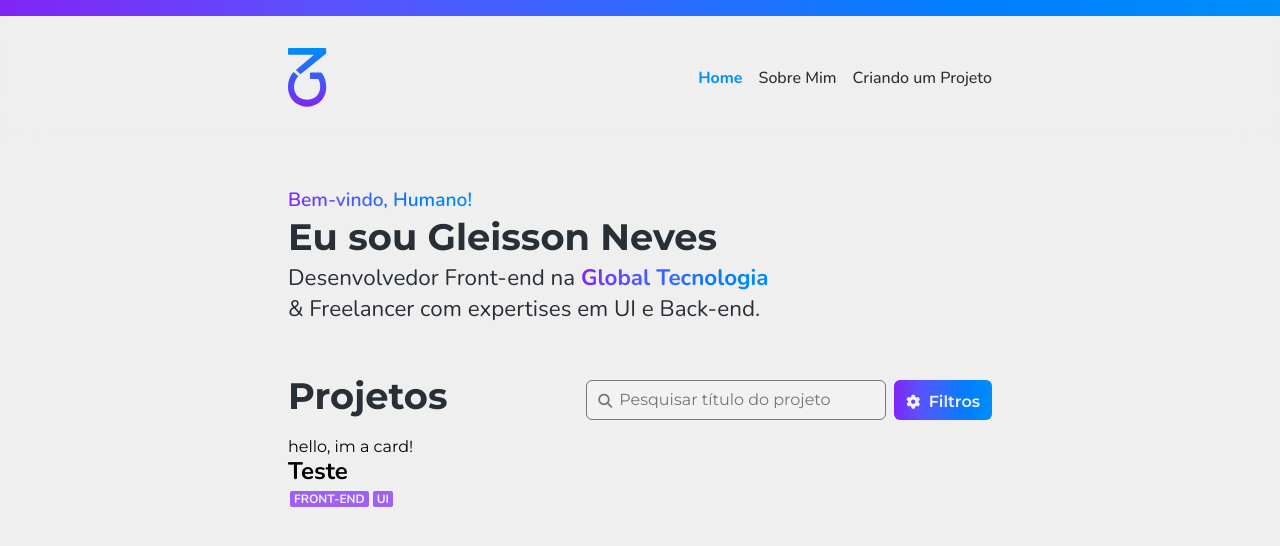
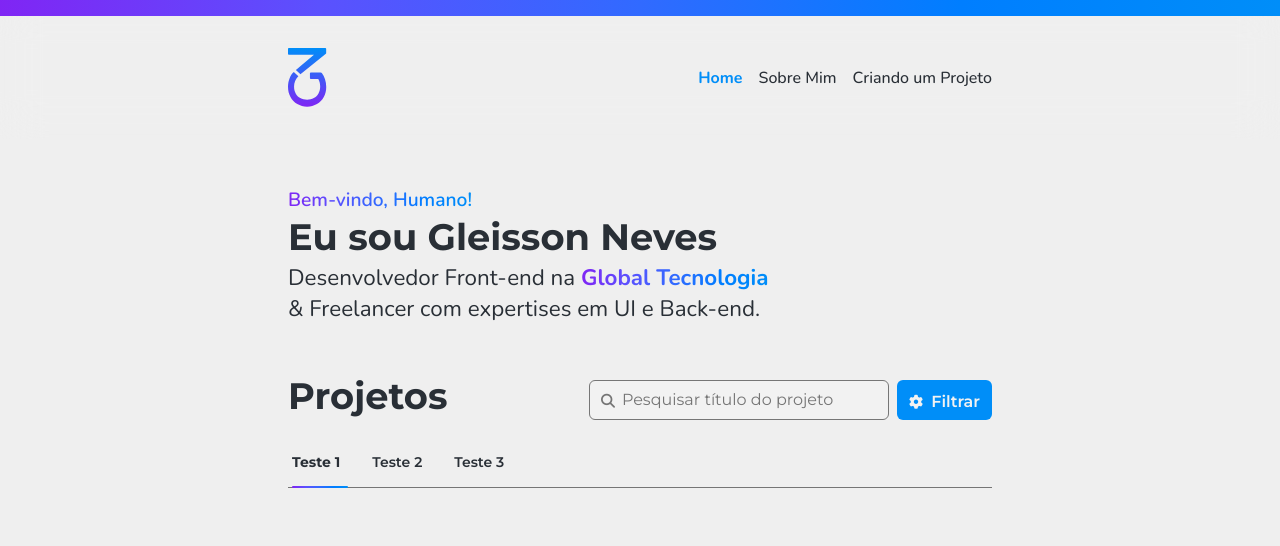
Before and after one commit to gleissonneves/gleissonneves, a Vue app: page / in a window 1280 px wide. Shown: the top 546 px of the page. Built offline with nearby package versions, Linux system fonts and the light colour scheme.

Commit message:
feat: adicionado componente de tab

```diff
--- /dev/null
+++ b/src/shared/components/atoms/Tab/TabComponent.vue
@@ -0,0 +1,87 @@
+<!-- eslint-disable vuejs-accessibility/click-events-have-key-events -->
+<!-- eslint-disable max-len -->
+<template>
+  <div class="tab-container">
+    <ul>
+      <li v-for="item in tabList"
+        :key="item.id"
+        :class="isActivedTab(item.id) ? 'actived' : ''"
+        @click="setActivedTab(item.id)">
+        {{ item.label }}
+      </li>
+    </ul>
+  </div>
+</template>
+
+<script>
+export default {
+  name: 'TabComponent',
+  props: {
+    tabList: {
+      type: Array,
+      required: true,
+    },
+  },
+  data() {
+    return {
+      activedTab: [String, Number],
+    };
+  },
+
+  created() {
+    this.activedTab = this.tabList[0].id;
+  },
+
+  methods: {
+    isActivedTab(id) {
+      return this.activedTab === id;
+    },
+
+    setActivedTab(id) {
+      this.activedTab = id;
+    },
+  },
+};
+</script>
+
+<style lang="scss">
+.tab-container {
+  width: 100%;
+
+  ul {
+    display: flex;
+    border-bottom: 1px solid var(--green-color-primary);
+    width: 100%;
+    padding-bottom: 16px;
+
+    li {
+      color: var(--black-contrast-color);
+      cursor: pointer;
+      position: relative;
+      font-weight: 600;
+      font-size: 14px;
+      padding-left: 4px;
+      padding-right: 4px;
+
+      &:nth-child(1n+1) {
+        margin-right: 24px;
+      }
+
+      &.actived {
+        font-weight: bold;
+
+        &::after {
+          content: '';
+          display: block;
+          width: 100%;
+          height: 2px;
+          position: absolute;
+          bottom: -17px;
+          border-radius: 2px;
+          background: var(--linear-gradient-brand);
+        }
+      }
+    }
+  }
+}
+</style>
--- a/src/views/Home/HomeView.vue
+++ b/src/views/Home/HomeView.vue
@@ -25,16 +25,14 @@
           <h1>Projetos</h1>
         </div>
         <div class="home-content-project-content-pesquisa">
-          <label  for="home-content-project-pesquisa">
-            <input
-              type="text" name="pesquisa" id="home-content-project-pesquisa"
-              placeholder="Pesquisar título do projeto"
-            >
+          <label for="home-content-project-pesquisa">
+            <input type="text" name="pesquisa" id="home-content-project-pesquisa"
+              placeholder="Pesquisar título do projeto">
             <i id="input-for-search" class="fa-solid fa-magnifying-glass"></i>
           </label>
           <button class="home-content-project-filter">
             <i id="btn-icon" class="fa-solid fa-gear"></i>
-            Filtros
+            Filtrar
           </button>
         </div>
       </div>
@@ -42,21 +40,27 @@
     <!--  -->
 
     <section id="home-content-cards">
-      <card-component
-        title="Teste"
-        :badge="badge"
+      <tab-component
+        :tabList="tabList"
       />
+
+      <!-- <card-component
+          title="Teste"
+          :badge="badge"
+        /> -->
     </section>
   </div>
 </template>
 
 <script>
-import CardComponent from '@/shared/components/molecules/Card/CardComponent.vue';
+import TabComponent from '@/shared/components/atoms/Tab/TabComponent.vue';
+// import CardComponent from '@/shared/components/molecules/Card/CardComponent.vue';
 
 export default {
   name: 'HomeView',
   components: {
-    CardComponent,
+    // CardComponent,
+    TabComponent,
   },
   data() {
     return {
@@ -65,13 +69,17 @@ export default {
         link: 'https://globaltecnologia.net/',
       },
       badge: ['front-end', 'UI'],
+      tabList: [
+        { id: 1, label: 'Teste 1', router: '/' },
+        { id: 2, label: 'Teste 2', router: '/' },
+        { id: 3, label: 'Teste 3', router: '/' },
+      ],
     };
   },
 };
 </script>
 
 <style lang="scss">
-
 #home-content-title {
   padding-top: 1.25rem;
 }
@@ -79,6 +87,7 @@ export default {
 .home-title {
   color: var(--black-contrast-color);
 }
+
 .home-subtitle-sm {
   font-weight: 600;
   font-size: 1.2rem;
@@ -104,6 +113,7 @@ export default {
     flex-direction: column;
 
   }
+
   @media (min-width: 768px) {
     .home-content-project-content {
       display: flex;
@@ -113,6 +123,7 @@ export default {
   }
 
   .home-content-project-content-title {}
+
   .home-content-project-content-pesquisa {
     margin-top: .5rem;
     display: flex;
@@ -157,7 +168,7 @@ export default {
     .home-content-project-filter {
       cursor: pointer;
       border: none;
-      background: var(--linear-gradient-brand);
+      background-color: var(--primary-color);
       color: var(--white-contrast-color);
       border-radius: 0.375rem;
       padding: 0.75rem;
@@ -174,9 +185,10 @@ export default {
       }
     }
   }
+
   @media (min-width: 768px) {
     .home-content-project-content-pesquisa {
-       min-width: 55%;
+      min-width: 55%;
       justify-content: flex-end;
 
       label[for="home-content-project-pesquisa"] {
@@ -187,6 +199,6 @@ export default {
 }
 
 #home-content-cards {
-  margin-top: 16px;
+  margin-top: 32px;
 }
 </style>
```
